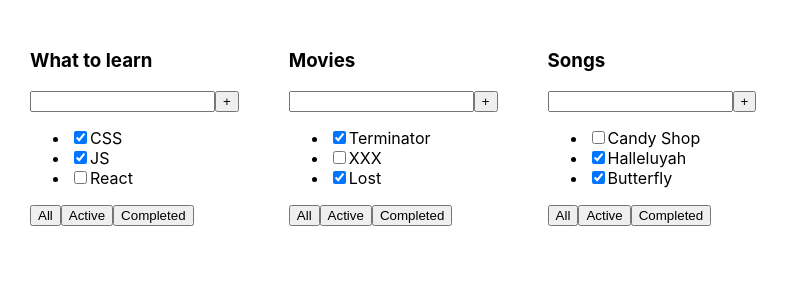
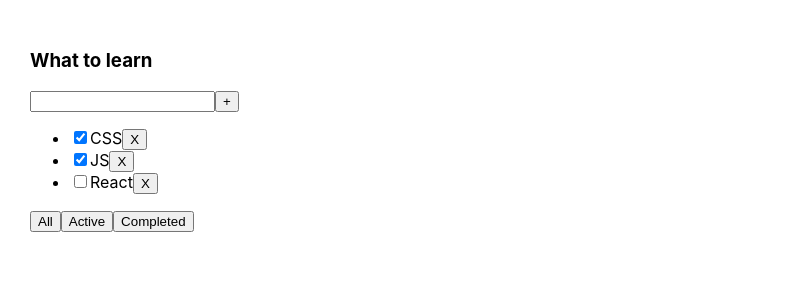
Before and after one commit to Stepan-Suprunov/CRM_PetProject, a React (Create React App) app: page / in a window 1280 px wide. Shown: the top 300 px of the page, without its empty margins (0-789 px from the left). Built offline with nearby package versions, Linux system fonts and the light colour scheme.

Commit message:
LocalState added to App

```diff
--- a/src/App.tsx
+++ b/src/App.tsx
@@ -1,10 +1,12 @@
-import React from 'react';
+import React, {useState} from 'react';
 import './App.css';
 import {TaskType, Todolist} from "./Todolist";
 
+export type FilterValuesType = 'all' | 'completed' | 'active';
+
 function App() {
 
-    const task1: Array<TaskType> = [
+    const initTasks: Array<TaskType> = [
         {
             id: 1,
             title: 'CSS',
@@ -22,47 +24,31 @@
         }
     ];
 
-    const task2: Array<TaskType> = [
-        {
-            id: 1,
-            title: 'Terminator',
-            isDone: true
-        },
-        {
-            id: 2,
-            title: 'XXX',
-            isDone: false
-        },
-        {
-            id: 3,
-            title: 'Lost',
-            isDone: true
-        }
-    ];
+    const [tasks, setTasks] = useState(initTasks);
+    const [filter, setFilter] = useState<FilterValuesType>('all');
 
-    const task3: Array<TaskType> = [
-        {
-            id: 1,
-            title: 'Candy Shop',
-            isDone: false
-        },
-        {
-            id: 2,
-            title: 'Halleluyah',
-            isDone: true
-        },
-        {
-            id: 3,
-            title: 'Butterfly',
-            isDone: true
-        }
-    ];
+    function removeTask(id: number) {
+        setTasks(tasks.filter(task => task.id !== id));
+    };
+
+    function changeFilter(value: FilterValuesType) {
+        setFilter(value);
+    };
+
+    let tasksForTodolist = tasks;
+    if (filter === 'completed') {
+        tasksForTodolist = tasks.filter(task => task.isDone);
+    };
+    if (filter === 'active') {
+        tasksForTodolist = tasks.filter(task => !task.isDone);
+    };
 
     return (
         <div className="App">
-            <Todolist title={'What to learn'} tasks={task1}/>
-            <Todolist title={'Movies'} tasks={task2}/>
-            <Todolist title={'Songs'} tasks={task3}/>
+            <Todolist title={'What to learn'}
+                      tasks={tasksForTodolist}
+                      removeTask={removeTask}
+                      changeFilter={changeFilter}/>
         </div>
     );
 }
--- a/src/Todolist.tsx
+++ b/src/Todolist.tsx
@@ -1,17 +1,20 @@
 import React from "react";
+import {FilterValuesType} from "./App";
 
 export type TaskType = {
     id: number
     title: string
     isDone: boolean
-}
+};
 
 type PropsType = {
     title: string
     tasks: Array<TaskType>
-}
+    removeTask: (id: number) => void;
+    changeFilter: (value: FilterValuesType) => void;
+};
 
-export const Todolist = (props: PropsType) => {
+export function Todolist (props: PropsType)  {
     return (
         <div>
             <h3>{props.title}</h3>
@@ -20,12 +23,17 @@
                 <button>+</button>
             </div>
             <ul>
-                {props.tasks.map((task: TaskType) => <li><input type="checkbox" checked={task.isDone}/><span>{task.title}</span></li>)}
+                {props.tasks.map(task =>
+                    <li>
+                        <input type="checkbox" checked={task.isDone}/>
+                        <span>{task.title}</span>
+                        <button onClick={() => {props.removeTask(task.id)}}>X</button>
+                    </li>)}
             </ul>
             <div>
-                <button>All</button>
-                <button>Active</button>
-                <button>Completed</button>
+                <button onClick={() => {props.changeFilter('all')}}>All</button>
+                <button onClick={() => {props.changeFilter('active')}}>Active</button>
+                <button onClick={() => {props.changeFilter('completed')}}>Completed</button>
             </div>
         </div>
     );
```
